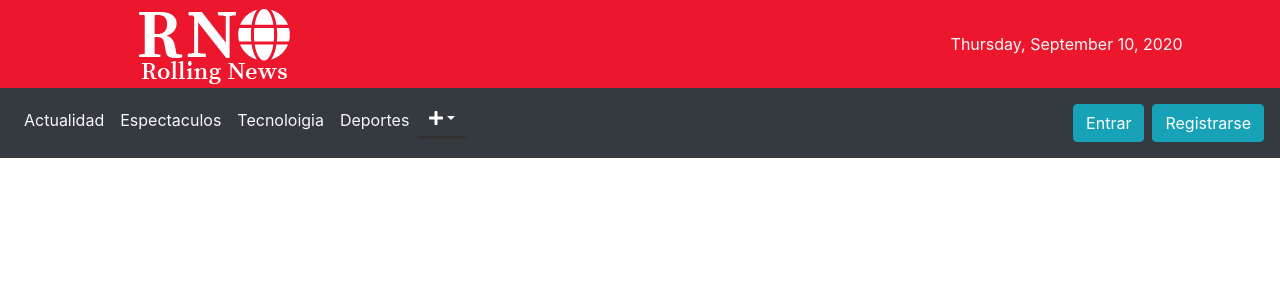
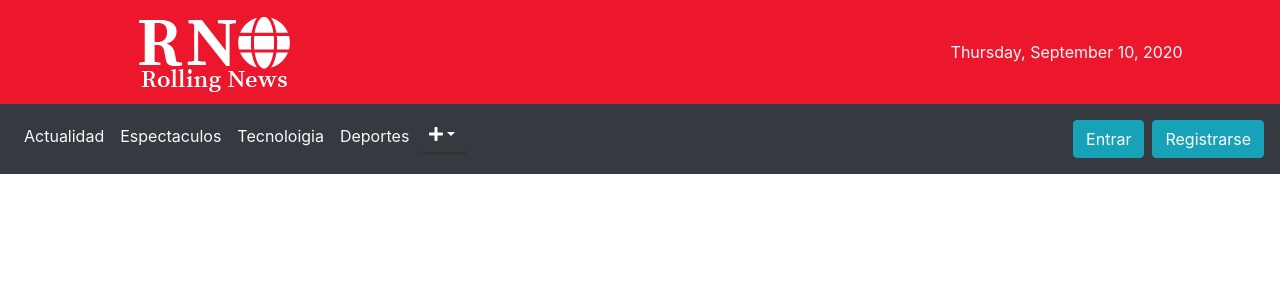
Before and after one commit to delfimassa/20-rollingnewsfrontend, a React (Create React App) app: page / in a window 1280 px wide. Shown: the top 300 px of the page. Built offline with nearby package versions, Linux system fonts and the light colour scheme; no server answers.

Commit message:
Se puso en logo en forma de link para que redireccione a la pagina principal

```diff
--- a/src/Components/Common/Footer.js
+++ b/src/Components/Common/Footer.js
@@ -3,7 +3,6 @@ import React from 'react';
 const Footer = () => {
     return (
         <div>
-
         </div>
     );
 };
--- a/src/Components/Common/Header.js
+++ b/src/Components/Common/Header.js
@@ -2,6 +2,7 @@ import React from "react";
 import "./Header.css";
 import Navbar from "react-bootstrap/Navbar";
 import Nav from "react-bootstrap/Nav";
+import NavLink from 'react-bootstrap/NavLink'
 import Dropdown from "react-bootstrap/Dropdown";
 import Button from "react-bootstrap/Button";
 import { FontAwesomeIcon } from "@fortawesome/react-fontawesome";
@@ -15,8 +16,10 @@ const Header = () => {
       <div className="container-fluid fondo">
         <div className="row">
           <div className="col-sm-12 col-md-4 col-lg-4 text-center logo p-0 m-0 align-self-center">
+          <NavLink href="*">
           <img src={process.env.PUBLIC_URL + "LogoNavBar.png"}
           alt="logo del NavBar"></img>
+          </NavLink>
           </div>
           <div className="text-light col-sm-12 col-md-4 col-lg-4 text-center align-self-center">
             <Clima></Clima>
```
